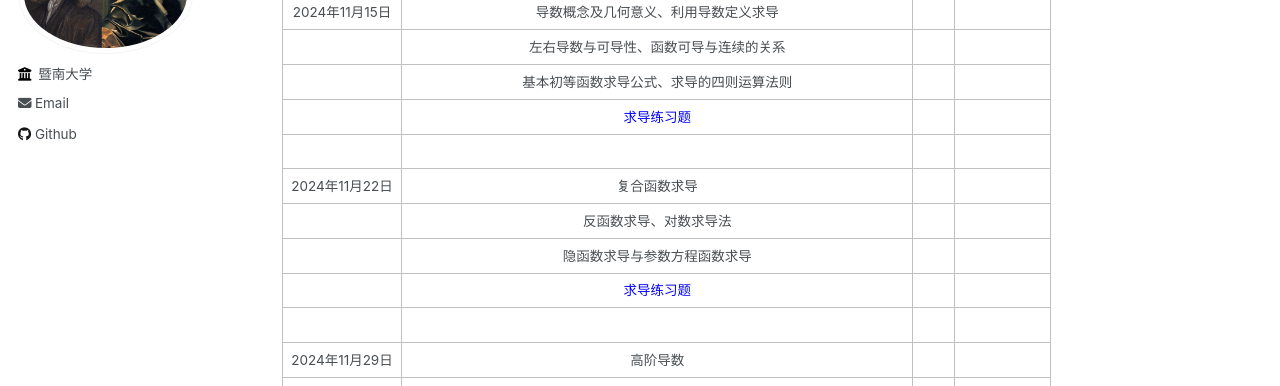
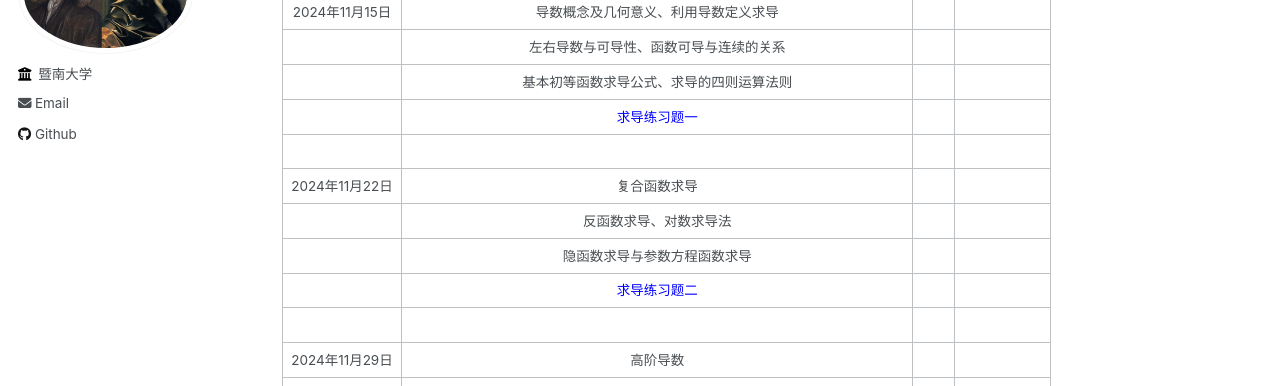
Before and after one commit to wangyuanhao/calculus_course_webpage, a Jekyll site: the page built from _pages/about.md, in a window 1280 px wide and 900 px high, scrolled down 2423 px. Shown: the part 151-537 px from the top of the window. Built offline with Jekyll 4.4.1, drawn with Linux system fonts in a browser that asks for light colours.

Commit message:
Update about.md

```diff
--- a/_pages/about.md
+++ b/_pages/about.md
@@ -85,12 +85,12 @@ redirect_from:
 | 2024年11月15日 |             导数概念及几何意义、利用导数定义求导             |      |                             |
 |                |            左右导数与可导性、函数可导与连续的关系            |      |                             |
 |                |           基本初等函数求导公式、求导的四则运算法则           |      |                             |
-|                |              <font color=blue>求导练习题</font>              |      |                             |
+|                |             <font color=blue>求导练习题一</font>             |      |                             |
 |                |                                                              |      |                             |
 | 2024年11月22日 |                         复合函数求导                         |      |                             |
 |                |                    反函数求导、对数求导法                    |      |                             |
 |                |                 隐函数求导与参数方程函数求导                 |      |                             |
-|                |              <font color=blue>求导练习题</font>              |      |                             |
+|                |             <font color=blue>求导练习题二</font>             |      |                             |
 |                |                                                              |      |                             |
 | 2024年11月29日 |                           高阶导数                           |      |                             |
 |                |                  微分定义、微分与导数的关系                  |      |                             |
```
